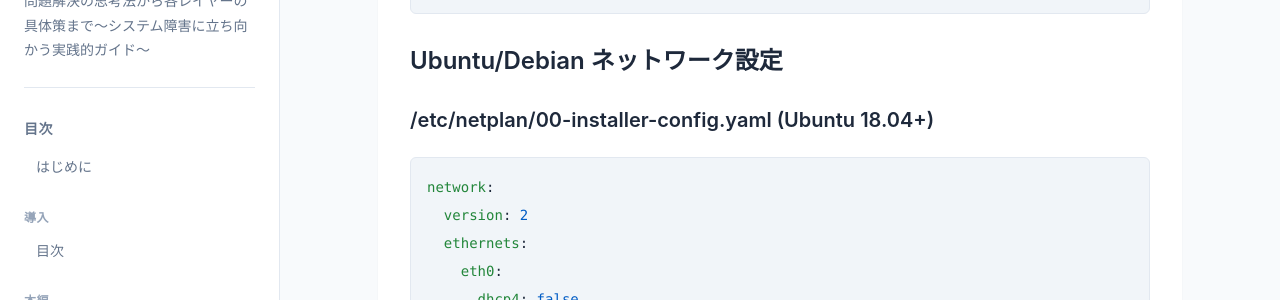
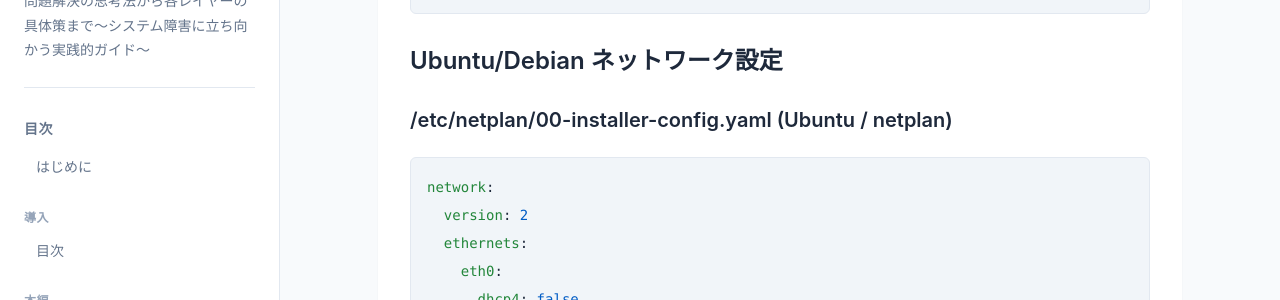
Before and after one commit to itdojp/IT-infra-troubleshooting-book, a Jekyll site: the page built from docs/appendices/c.md, in a window 1280 px wide and 900 px high, scrolled down 1556 px. Shown: the part 152-452 px from the top of the window. Built offline with Jekyll 4.4.1, drawn with Linux system fonts in a browser that asks for light colours.

Commit message:
docs: generalize netplan note

````diff
--- a/docs/appendices/c.md
+++ b/docs/appendices/c.md
@@ -60,7 +60,7 @@ GATEWAY=192.168.1.1
 
 ### Ubuntu/Debian ネットワーク設定
 
-#### /etc/netplan/00-installer-config.yaml (Ubuntu 18.04+)
+#### /etc/netplan/00-installer-config.yaml (Ubuntu / netplan)
 ```yaml
 network:
   version: 2
````
Also changed, not shown: manuscript/appendices/c.md (+1 -1 lines).
